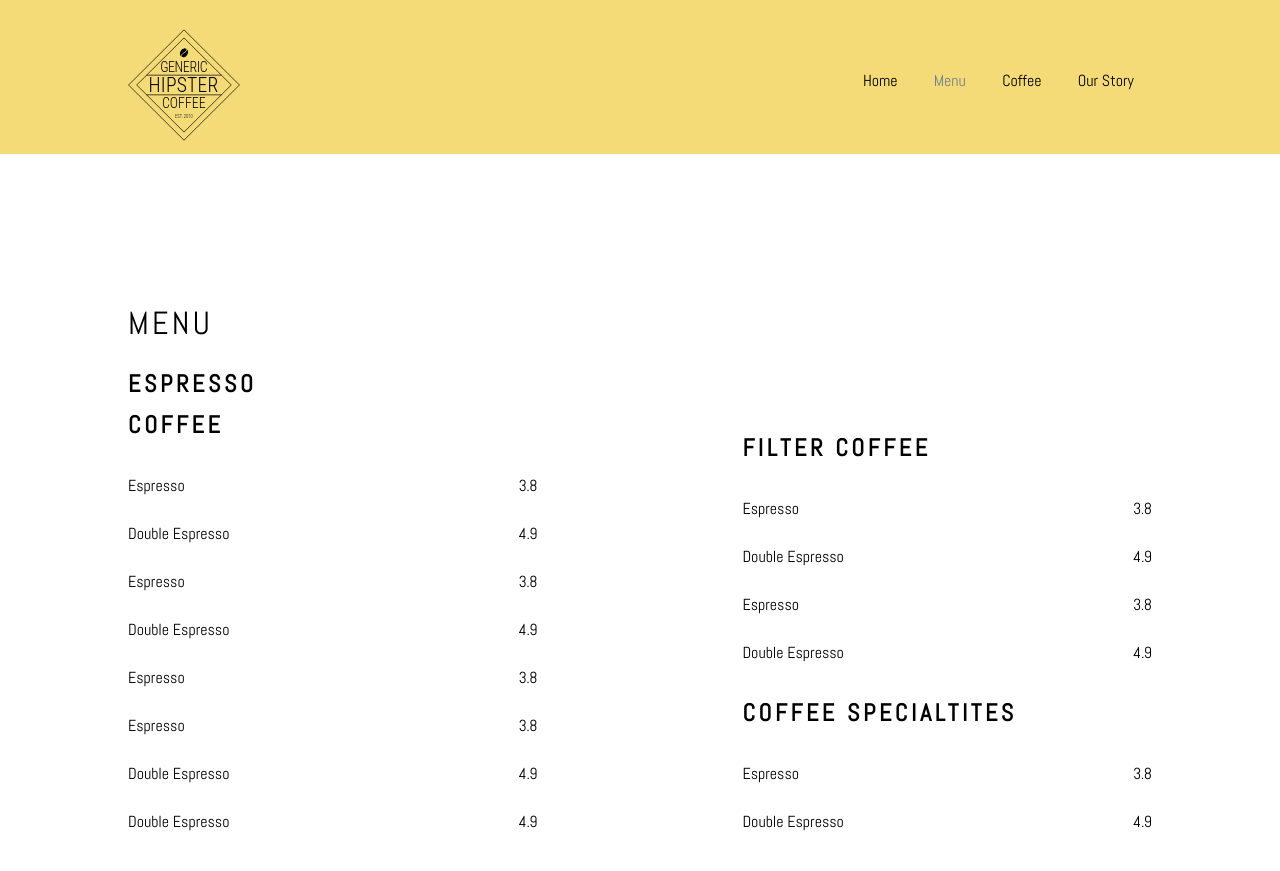
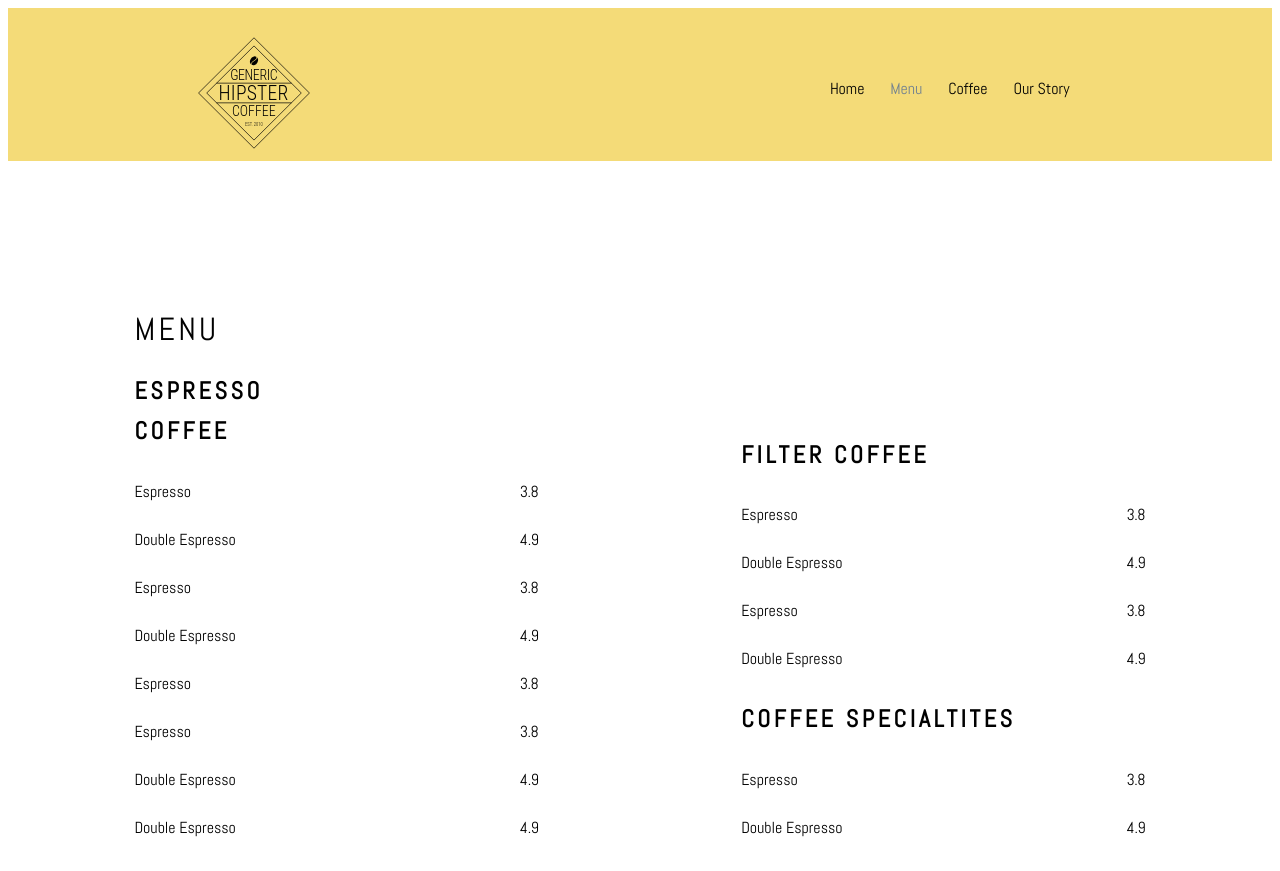
Before and after one commit to DekoCro/Hackaton-Project-1, a website: page public/Menu.html in a window 1280 px wide. Shown: the top 871 px of the page. Drawn offline with nearby package versions, Linux system fonts and the light colour scheme.

Commit message:
improvising

```diff
--- a/src/scss/index.scss
+++ b/src/scss/index.scss
@@ -82,9 +82,6 @@ nav {
         }
         li {
             padding-top: .5em;
-            @media all and (min-width: 577px) {
-
-            }
             a {
              color: black;
             }
--- a/src/scss/menu.scss
+++ b/src/scss/menu.scss
@@ -1,6 +1,5 @@
 body {
     font-family: 'Abel', sans-serif;
-    margin: 0;
     font-weight: 400;
 
 }
@@ -12,7 +11,7 @@ nav {
     @media all and (min-width:577px) {
         flex-direction: row;
         justify-content: space-between;
-        padding: 1% 10%;
+        padding: 1% 15%;
     }
     svg {
         width: 7em;
```
Also changed, not shown: public/css/menu.css, 2 other files.
